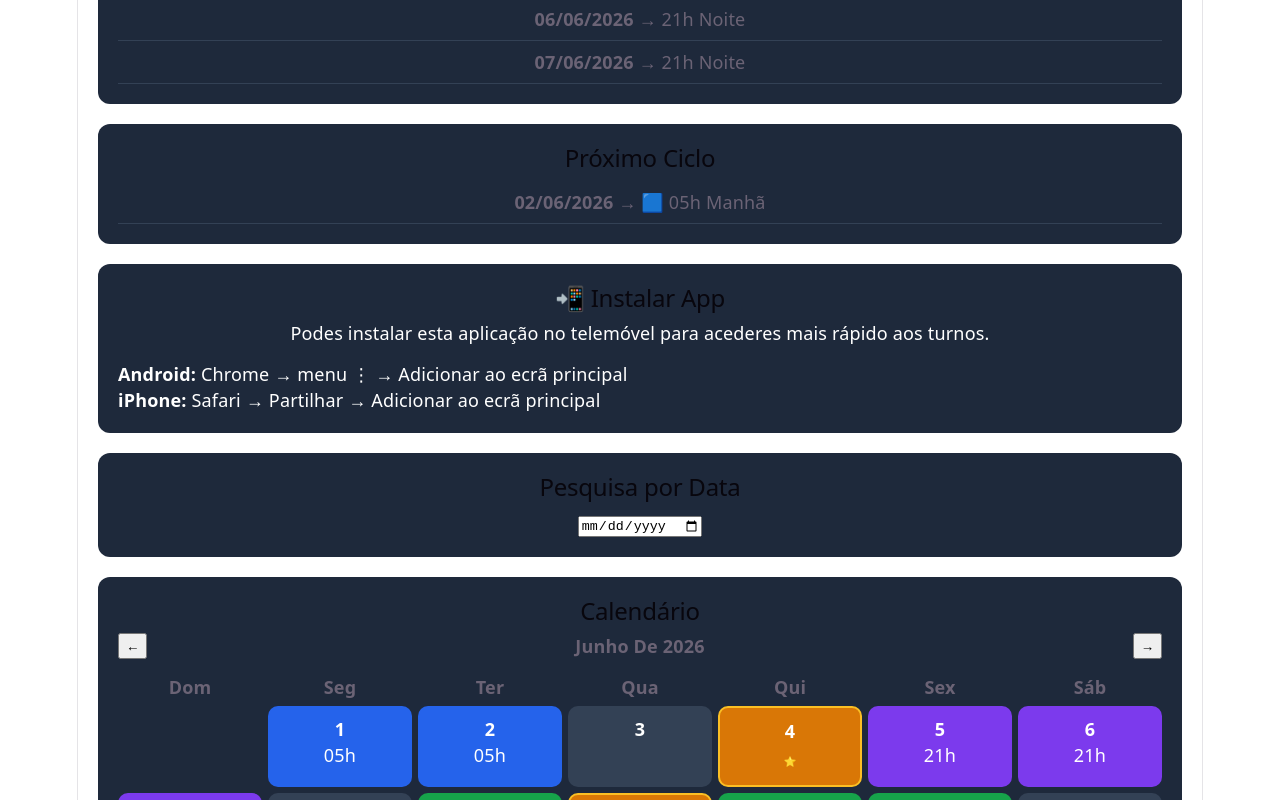
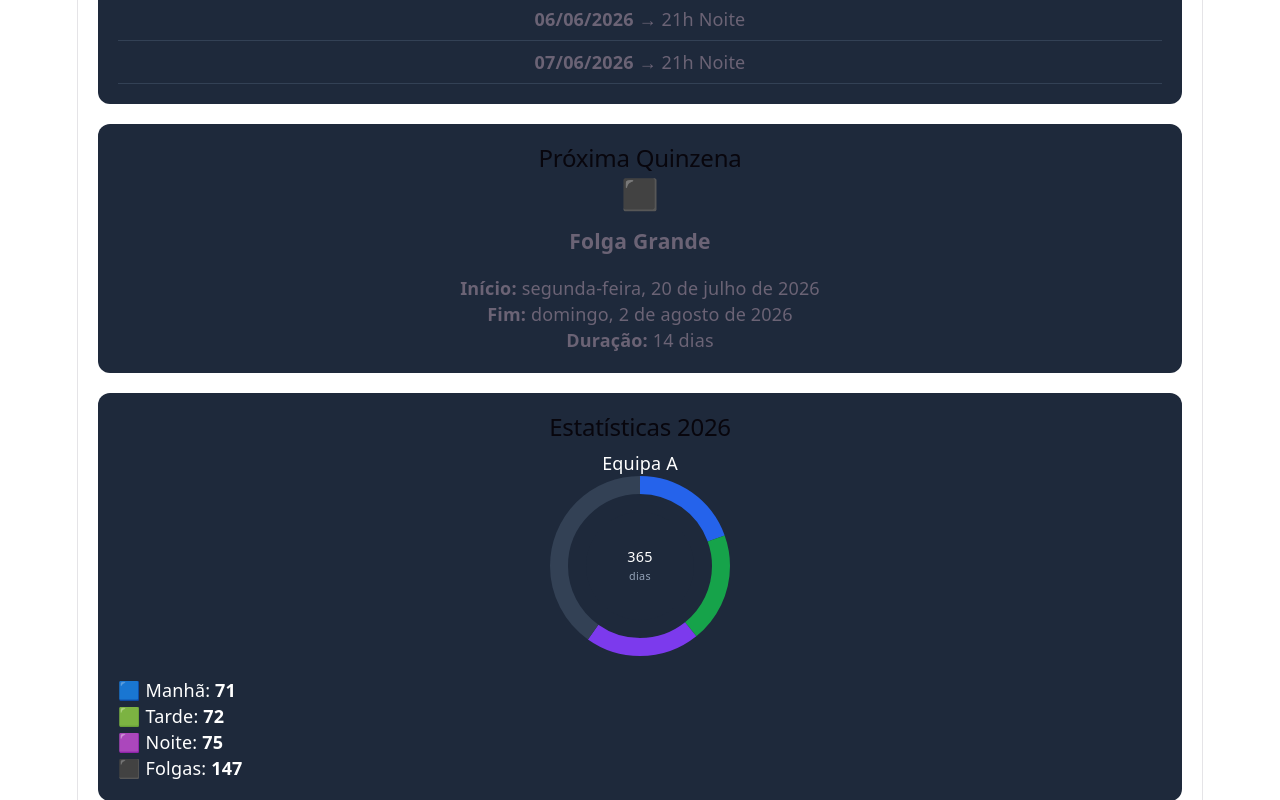
Before and after one commit to LDinisPT/verallia-portugal-turnos, a React (Vite) app: page / in a window 1280 px wide. Shown: the part 860-1660 px from the top of the page. Built offline with nearby package versions, Linux system fonts and the light colour scheme.

Commit message:
Adicionar quinzena, instalacao e estatisticas

```diff
--- a/src/App.jsx
+++ b/src/App.jsx
@@ -1,4 +1,5 @@
-import NextCycle from "./components/NextCycle";
+import Stats from "./components/Stats";
+import NextQuinzena from "./components/NextQuinzena";
 import NextDays from "./components/NextDays";
 import { useState } from "react";
 import InstallApp from "./components/InstallApp";
@@ -29,7 +30,8 @@ export default function App() {
 
       <TodayCard team={team} />
       <NextDays team={team} />
-      <NextCycle team={team} />
+      <NextQuinzena team={team} />
+      <Stats team={team} />
       <InstallApp />
       <DateSearch />
 
--- a/src/components/NextCycle.jsx
+++ /dev/null
@@ -1,67 +0,0 @@
-import { getShift } from "../data/schedule-data";
-
-const shiftInfo = {
-  M: "🟦 05h Manhã",
-  T: "🟩 13h Tarde",
-  N: "🟪 21h Noite",
-};
-
-export default function NextCycle({ team }) {
-  const cycle = [];
-
-  let foundShift = null;
-
-  for (let i = 1; i <= 30; i++) {
-    const date = new Date();
-    date.setDate(date.getDate() + i);
-
-    const shift = getShift(
-      team,
-      date.getFullYear(),
-      date.getMonth() + 1,
-      date.getDate()
-    );
-
-    if (!foundShift) {
-      if (shift !== "F") {
-        foundShift = shift;
-      } else {
-        continue;
-      }
-    }
-
-    if (shift !== foundShift) {
-      break;
-    }
-
-    cycle.push({
-      date: date.toLocaleDateString("pt-PT"),
-      shift: shiftInfo[shift],
-    });
-  }
-
-  return (
-    <div
-      style={{
-        margin: "20px",
-        padding: "20px",
-        borderRadius: "12px",
-        background: "#1e293b",
-      }}
-    >
-      <h2>Próximo Ciclo</h2>
-
-      {cycle.map((day, index) => (
-        <div
-          key={index}
-          style={{
-            padding: "8px 0",
-            borderBottom: "1px solid #334155",
-          }}
-        >
-          <strong>{day.date}</strong> → {day.shift}
-        </div>
-      ))}
-    </div>
-  );
-}
--- /dev/null
+++ b/src/components/NextQuinzena.jsx
@@ -0,0 +1,78 @@
+import { getShift } from "../data/schedule-data";
+
+function formatDateLong(date) {
+  return date.toLocaleDateString("pt-PT", {
+    weekday: "long",
+    day: "numeric",
+    month: "long",
+    year: "numeric",
+  });
+}
+
+export default function NextQuinzena({ team }) {
+  let startDate = null;
+  let endDate = null;
+  let count = 0;
+
+  for (let i = 1; i <= 365; i++) {
+    const date = new Date();
+    date.setDate(date.getDate() + i);
+
+    const shift = getShift(
+      team,
+      date.getFullYear(),
+      date.getMonth() + 1,
+      date.getDate()
+    );
+
+    if (shift === "F") {
+      if (!startDate) {
+        startDate = new Date(date);
+      }
+
+      endDate = new Date(date);
+      count++;
+    } else {
+      if (count >= 10) {
+        break;
+      }
+
+      startDate = null;
+      endDate = null;
+      count = 0;
+    }
+  }
+
+  if (!startDate || count < 10) {
+    return null;
+  }
+
+  return (
+    <div
+      style={{
+        margin: "20px",
+        padding: "20px",
+        borderRadius: "12px",
+        background: "#1e293b",
+      }}
+    >
+      <h2>Próxima Quinzena</h2>
+
+      <div style={{ fontSize: "30px" }}>⬛</div>
+
+      <h3>Folga Grande</h3>
+
+      <p>
+        <strong>Início:</strong> {formatDateLong(startDate)}
+      </p>
+
+      <p>
+        <strong>Fim:</strong> {formatDateLong(endDate)}
+      </p>
+
+      <p>
+        <strong>Duração:</strong> {count} dias
+      </p>
+    </div>
+  );
+}
--- /dev/null
+++ b/src/components/Stats.jsx
@@ -0,0 +1,134 @@
+import { getShift } from "../data/schedule-data";
+
+const colors = {
+  M: "#2563eb",
+  T: "#16a34a",
+  N: "#7c3aed",
+  F: "#334155",
+};
+
+function getCircleSegment(percent, offset) {
+  const circumference = 2 * Math.PI * 45;
+
+  return {
+    strokeDasharray: `${percent * circumference} ${circumference}`,
+    strokeDashoffset: -offset * circumference,
+  };
+}
+
+export default function Stats({ team }) {
+  const year = 2026;
+
+  const stats = {
+    M: 0,
+    T: 0,
+    N: 0,
+    F: 0,
+  };
+
+  const start = new Date(year, 0, 1);
+  const end = new Date(year, 11, 31);
+
+  for (
+    let date = new Date(start);
+    date <= end;
+    date.setDate(date.getDate() + 1)
+  ) {
+    const shift = getShift(
+      team,
+      date.getFullYear(),
+      date.getMonth() + 1,
+      date.getDate()
+    );
+
+    stats[shift] = (stats[shift] || 0) + 1;
+  }
+
+  const total = stats.M + stats.T + stats.N + stats.F;
+
+  const values = [
+    { key: "M", label: "Manhã", emoji: "🟦", value: stats.M },
+    { key: "T", label: "Tarde", emoji: "🟩", value: stats.T },
+    { key: "N", label: "Noite", emoji: "🟪", value: stats.N },
+    { key: "F", label: "Folgas", emoji: "⬛", value: stats.F },
+  ];
+
+  let offset = 0;
+
+  return (
+    <div
+      style={{
+        margin: "20px",
+        padding: "20px",
+        borderRadius: "12px",
+        background: "#1e293b",
+        color: "white",
+        textAlign: "center",
+      }}
+    >
+      <h2>Estatísticas 2026</h2>
+
+      <p>Equipa {team}</p>
+
+      <svg width="180" height="180" viewBox="0 0 100 100">
+        {values.map((item) => {
+          const percent = item.value / total;
+
+          const segment = getCircleSegment(percent, offset);
+
+          offset += percent;
+
+          return (
+            <circle
+              key={item.key}
+              cx="50"
+              cy="50"
+              r="45"
+              fill="transparent"
+              stroke={colors[item.key]}
+              strokeWidth="10"
+              transform="rotate(-90 50 50)"
+              {...segment}
+            />
+          );
+        })}
+
+        <circle
+          cx="50"
+          cy="50"
+          r="30"
+          fill="#1e293b"
+        />
+
+        <text
+          x="50"
+          y="48"
+          textAnchor="middle"
+          fill="white"
+          fontSize="8"
+        >
+          {total}
+        </text>
+
+        <text
+          x="50"
+          y="58"
+          textAnchor="middle"
+          fill="#94a3b8"
+          fontSize="6"
+        >
+          dias
+        </text>
+      </svg>
+
+      <div style={{ marginTop: "15px", textAlign: "left" }}>
+        {values.map((item) => (
+          <p key={item.key}>
+            {item.emoji} {item.label}:{" "}
+            <strong>{item.value}</strong>
+          </p>
+        ))}
+      </div>
+    </div>
+  );
+}
```
Also changed, not shown: src/utils/formatDate.js (added, +8 -0 lines).
